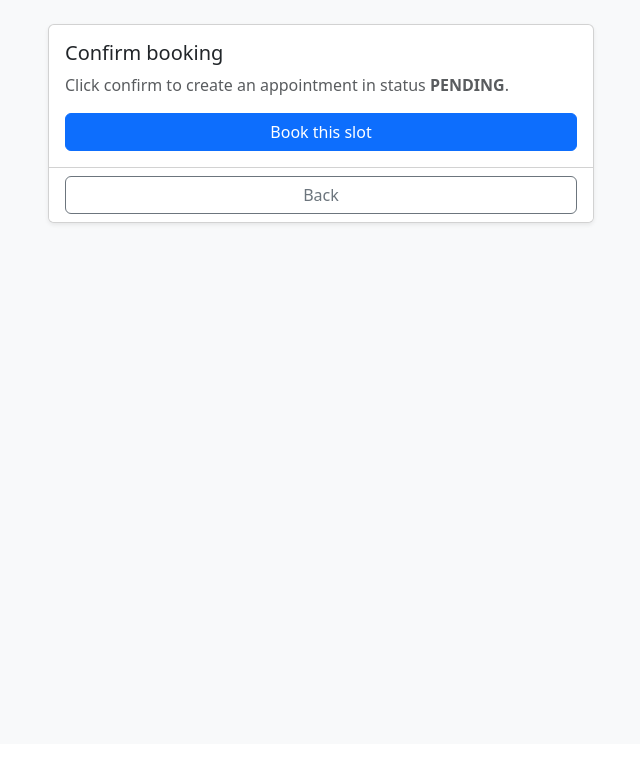
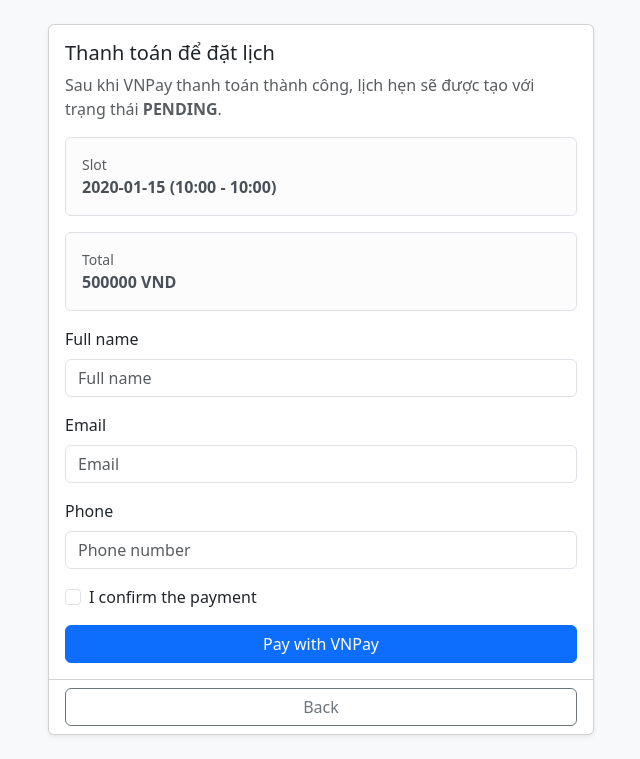
Before and after one commit to ngocanhnl/healhcare, a Flask app: page /book/1 in a window 1280 px wide. Shown: the part 56-815 px from the top of the page, without its empty margins (319-959 px from the left). Before the commit the page ends 282 px from the top, so only its background shows below. Run offline with Flask 3, Linux system fonts and the light colour scheme; a user stored in the database is signed in; tables that the repository leaves empty hold one stand-in row (values such as "Sample post"); parts of the project's set-up code (start-up, migrations or seed data) failed here and were passed over.

Commit message:
add vnpay integration demo

```diff
--- a/app.py
+++ b/app.py
@@ -3,4 +3,7 @@ from app import create_app
 app = create_app()
 
 if __name__ == "__main__":
-    app.run(debug=True)
+    import os
+
+    port = int(os.getenv("PORT", "3000"))
+    app.run(debug=True, port=port)
--- a/app/models/__init__.py
+++ b/app/models/__init__.py
@@ -4,3 +4,4 @@ from .doctor import Doctor  # noqa: F401
 from .schedule import Schedule  # noqa: F401
 from .weekly_shift import WeeklyShift  # noqa: F401
 from .user import User  # noqa: F401
+from .payment_transaction import PaymentTransaction  # noqa: F401
--- a/app/models/enums.py
+++ b/app/models/enums.py
@@ -11,3 +11,9 @@ class AppointmentStatus(str, enum.Enum):
     PENDING = "PENDING"
     CONFIRMED = "CONFIRMED"
     CANCELLED = "CANCELLED"
+
+
+class PaymentStatus(str, enum.Enum):
+    PENDING = "PENDING"
+    SUCCESS = "SUCCESS"
+    FAILED = "FAILED"
--- a/app/routes/patient_routes.py
+++ b/app/routes/patient_routes.py
@@ -1,11 +1,15 @@
 from datetime import date, timedelta
 
-from flask import Blueprint, abort, flash, redirect, render_template, request, url_for
+from flask import Blueprint, abort, current_app, flash, redirect, render_template, request, url_for
 from flask_login import current_user, login_required
 
-from app.models.enums import UserRole
+from app.extensions import db
+from app.models.enums import AppointmentStatus, PaymentStatus, UserRole
+from app.models.payment_transaction import PaymentTransaction
+from app.models.schedule import Schedule
 from app.services.appointment_service import AppointmentService
 from app.services.doctor_service import DoctorService
+from app.services.vnpay_service import VnpayService
 from app.services.forms import BookingForm, NewAppointmentForm, SearchDoctorForm
 from app.services.authz import roles_required
 
@@ -157,16 +161,120 @@ def appointment_new():
 @roles_required(UserRole.PATIENT)
 def book(schedule_id: int):
     form = BookingForm()
+    amount = 500000.0  # Amount in VND (demo)
+    schedule = Schedule.query.get(schedule_id)
+
+    if schedule is None:
+        abort(404)
+
     if form.validate_on_submit():
+        ip_addr = (
+            request.headers.get("X-Forwarded-For", "").split(",")[0].strip()
+            or request.remote_addr
+            or "127.0.0.1"
+        )
+
+        txn_ref = VnpayService.generate_txn_ref()
+
+        # VNPay order info: must be ASCII, no accents/special characters (demo).
+        order_info = f"Thanh toan don hang {txn_ref}"
+
+        transaction = PaymentTransaction(
+            patient_id=current_user.id,
+            schedule_id=schedule_id,
+            vnp_txn_ref=txn_ref,
+            amount_vnd=int(amount),
+            status=PaymentStatus.PENDING,
+        )
+        db.session.add(transaction)
+        db.session.commit()
+
         try:
-            AppointmentService.book(patient_id=current_user.id, schedule_id=schedule_id)
-        except ValueError as e:
-            flash(str(e), "danger")
-            return redirect(url_for("patient.appointment_new"))
-        flash("Appointment created (PENDING). Doctor will confirm.", "success")
+            payment_url = VnpayService.create_payment_url(
+                payment_url=current_app.config["VNPAY_PAYMENT_URL"],
+                tmn_code=current_app.config["VNPAY_TMN_CODE"],
+                hash_secret=current_app.config["VNPAY_HASH_SECRET"],
+                return_url=url_for("patient.vnpay_return", _external=True),
+                ip_addr=ip_addr,
+                locale=current_app.config["VNPAY_LOCALE"],
+                curr_code=current_app.config["VNPAY_CURR_CODE"],
+                order_type=current_app.config["VNPAY_ORDER_TYPE"],
+                txn_ref=txn_ref,
+                amount_vnd=int(amount),
+                order_info=order_info,
+                version=current_app.config["VNPAY_VERSION"],
+            )
+        except Exception:
+            transaction.status = PaymentStatus.FAILED
+            db.session.commit()
+            flash("Failed to create VNPay payment URL.", "danger")
+            return render_template(
+                "patient/booking.html",
+                form=form,
+                schedule_id=schedule_id,
+                amount=amount,
+                schedule=schedule,
+            )
+
+        return redirect(payment_url)
+
+    return render_template(
+        "patient/booking.html", form=form, schedule_id=schedule_id, amount=amount, schedule=schedule
+    )
+
+
+@patient_bp.get("/payment-result")
+def vnpay_return():
+    # VNPay callback: no CSRF needed, we validate VNPay signature.
+    params = request.args.to_dict(flat=True)
+    provided_secure_hash = params.get("vnp_SecureHash", "")
+    vnp_txn_ref = params.get("vnp_TxnRef", "")
+    response_code = params.get("vnp_ResponseCode", "")
+
+    secure_valid = VnpayService.verify_return(
+        hash_secret=current_app.config["VNPAY_HASH_SECRET"],
+        vnp_params=params,
+        provided_secure_hash=provided_secure_hash,
+    )
+
+    if not vnp_txn_ref:
+        flash("Payment callback missing txn ref.", "danger")
+        return redirect(url_for("auth.login"))
+
+    transaction = db.session.execute(
+        db.select(PaymentTransaction).where(PaymentTransaction.vnp_txn_ref == vnp_txn_ref)
+    ).scalar_one_or_none()
+
+    if not transaction:
+        flash("Payment transaction not found.", "danger")
+        return redirect(url_for("auth.login"))
+
+    if transaction.status == PaymentStatus.SUCCESS:
+        flash("Payment already processed.", "info")
         return redirect(url_for("patient.dashboard"))
 
-    return render_template("patient/booking.html", form=form, schedule_id=schedule_id)
+    if secure_valid and response_code == "00":
+        try:
+            AppointmentService.book(
+                patient_id=transaction.patient_id,
+                schedule_id=transaction.schedule_id,
+                status=AppointmentStatus.PENDING,
+            )
+            transaction.status = PaymentStatus.SUCCESS
+            db.session.commit()
+        except ValueError:
+            transaction.status = PaymentStatus.FAILED
+            db.session.commit()
+            flash("Payment received but slot is no longer available.", "danger")
+            return redirect(url_for("patient.dashboard"))
+
+        flash("Payment successful. Appointment created (PENDING).", "success")
+        return redirect(url_for("patient.dashboard"))
+
+    transaction.status = PaymentStatus.FAILED
+    db.session.commit()
+    flash("Payment failed or invalid signature.", "danger")
+    return redirect(url_for("patient.dashboard"))
 
 
 @patient_bp.get("/patient/dashboard")
--- a/app/services/appointment_service.py
+++ b/app/services/appointment_service.py
@@ -8,7 +8,7 @@ from app.models.schedule import Schedule
 
 class AppointmentService:
     @staticmethod
-    def book(*, patient_id: int, schedule_id: int) -> Appointment:
+    def book(*, patient_id: int, schedule_id: int, status: AppointmentStatus = AppointmentStatus.PENDING) -> Appointment:
         schedule = db.session.get(Schedule, schedule_id)
         if not schedule:
             raise ValueError("Schedule not found")
@@ -19,7 +19,7 @@ class AppointmentService:
             patient_id=patient_id,
             doctor_id=schedule.doctor_id,
             schedule_id=schedule.id,
-            status=AppointmentStatus.PENDING,
+            status=status,
         )
         db.session.add(appt)
         schedule.is_available = False
--- a/app/services/forms.py
+++ b/app/services/forms.py
@@ -2,6 +2,7 @@ from datetime import date, time
 
 from flask_wtf import FlaskForm
 from wtforms import (
+    BooleanField,
     PasswordField,
     SelectField,
     StringField,
@@ -9,7 +10,7 @@ from wtforms import (
     TextAreaField,
 )
 from wtforms.fields import DateField, IntegerField, TimeField
-from wtforms.validators import DataRequired, EqualTo, Length, NumberRange, ValidationError
+from wtforms.validators import DataRequired, Email, EqualTo, Length, NumberRange, ValidationError
 
 from app.extensions import db
 from app.models.user import User
@@ -105,7 +106,11 @@ class WeeklyShiftForm(FlaskForm):
 
 
 class BookingForm(FlaskForm):
-    submit = SubmitField("Book this slot")
+    fullname = StringField("Full name", validators=[DataRequired(), Length(min=2, max=80)])
+    email = StringField("Email", validators=[DataRequired(), Email()])
+    phone = StringField("Phone", validators=[DataRequired(), Length(min=8, max=20)])
+    agreed = BooleanField("I confirm the payment", validators=[DataRequired()])
+    submit = SubmitField("Pay with VNPay")
 
 
 class NewAppointmentForm(FlaskForm):
--- a/app/templates/patient/booking.html
+++ b/app/templates/patient/booking.html
@@ -6,10 +6,50 @@
   <div class="col-md-6">
     <div class="card shadow-sm">
       <div class="card-body">
-        <h1 class="h5 mb-2">Confirm booking</h1>
-        <p class="text-muted mb-3">Click confirm to create an appointment in status <strong>PENDING</strong>.</p>
+        <h1 class="h5 mb-2">Thanh toán để đặt lịch</h1>
+        <p class="text-muted mb-3">Sau khi VNPay thanh toán thành công, lịch hẹn sẽ được tạo với trạng thái <strong>PENDING</strong>.</p>
+
+        {% if schedule %}
+          <div class="alert alert-light border">
+            <div class="small text-muted">Slot</div>
+            <div class="fw-semibold">
+              {{ schedule.date }} ({{ schedule.start_time.strftime('%H:%M') }} - {{ schedule.end_time.strftime('%H:%M') }})
+            </div>
+          </div>
+        {% endif %}
+
+        <div class="alert alert-light border mb-3">
+          <div class="small text-muted">Total</div>
+          <div class="fw-semibold">{{ amount|round|int }} VND</div>
+        </div>
+
         <form method="post">
           {{ form.csrf_token }}
+
+          <div class="mb-3">
+            <label class="form-label">{{ form.fullname.label }}</label>
+            {{ form.fullname(class="form-control", placeholder="Full name") }}
+            {% for e in form.fullname.errors %}<div class="text-danger small">{{ e }}</div>{% endfor %}
+          </div>
+
+          <div class="mb-3">
+            <label class="form-label">{{ form.email.label }}</label>
+            {{ form.email(class="form-control", placeholder="Email") }}
+            {% for e in form.email.errors %}<div class="text-danger small">{{ e }}</div>{% endfor %}
+          </div>
+
+          <div class="mb-3">
+            <label class="form-label">{{ form.phone.label }}</label>
+            {{ form.phone(class="form-control", placeholder="Phone number") }}
+            {% for e in form.phone.errors %}<div class="text-danger small">{{ e }}</div>{% endfor %}
+          </div>
+
+          <div class="form-check mb-3">
+            {{ form.agreed(class="form-check-input") }}
+            <label class="form-check-label">{{ form.agreed.label.text }}</label>
+            {% for e in form.agreed.errors %}<div class="text-danger small">{{ e }}</div>{% endfor %}
+          </div>
+
           <button class="btn btn-primary w-100" type="submit">{{ form.submit.label.text }}</button>
         </form>
       </div>
--- a/app/templates/patient/doctor_detail.html
+++ b/app/templates/patient/doctor_detail.html
@@ -45,7 +45,7 @@
                   <td>{{ s.start_time.strftime('%H:%M') }} - {{ s.end_time.strftime('%H:%M') }}</td>
                   <td class="text-end">
                     {% if current_user.is_authenticated and current_user.role.value == 'PATIENT' %}
-                      <a class="btn btn-sm btn-primary" href="{{ url_for('patient.book', schedule_id=s.id) }}">Book</a>
+                      <a class="btn btn-sm btn-primary" href="{{ url_for('patient.book', schedule_id=s.id) }}">Pay & Book</a>
                     {% else %}
                       <a class="btn btn-sm btn-outline-primary" href="{{ url_for('auth.login') }}">Login to book</a>
                     {% endif %}
```
Also changed, not shown: app/models/payment_transaction.py (added, +19 -0 lines), app/services/payment_service.py (added, +35 -0 lines), app/services/vnpay_service.py (added, +97 -0 lines), config.py (+14 -1 lines), scripts/init_db.py (+8 -0 lines), scripts/seed.py (+7 -0 lines), sql/migration_add_payment_transactions.sql (added, +17 -0 lines), README.md, 1 other file.
